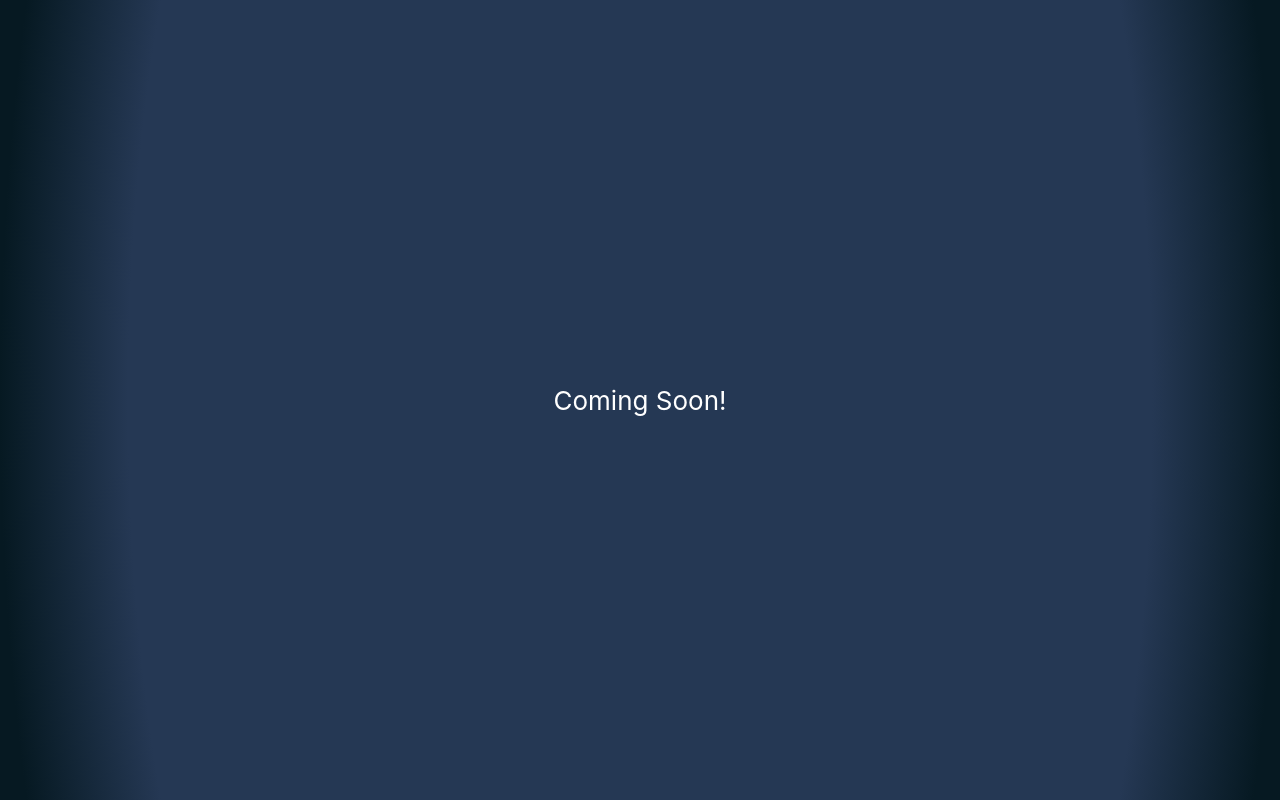
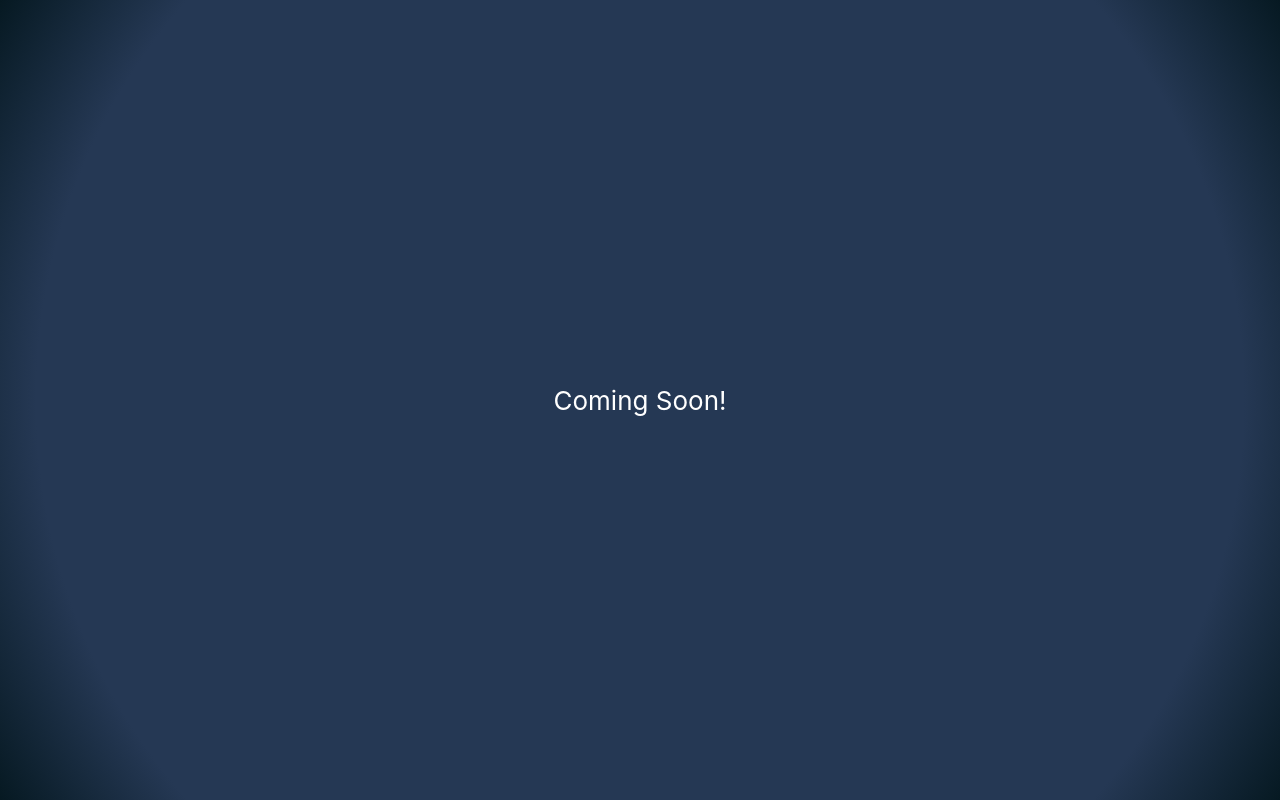
Before and after one commit to zackorykelly/personal-site, a React (Create React App) app: page / in a window 1280 px wide. Built offline with nearby package versions, Linux system fonts and the light colour scheme.

Commit message:
updated syntax for gradient

```diff
--- a/src/index.css
+++ b/src/index.css
@@ -17,5 +17,5 @@ code {
 }
 
 .hero {
-  background-image: radial-gradient(50% 176%, #253854 80%, #061922 100%);
+  background-image: radial-gradient(circle at center, #253854 80%, #061922 100%);
 }
```
